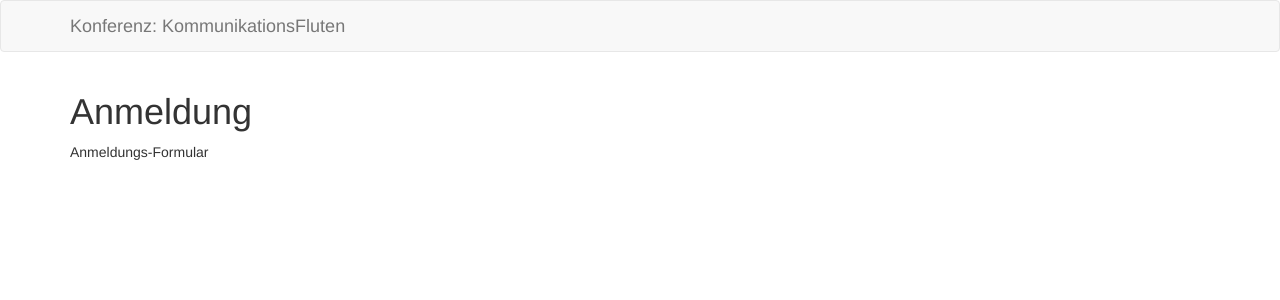
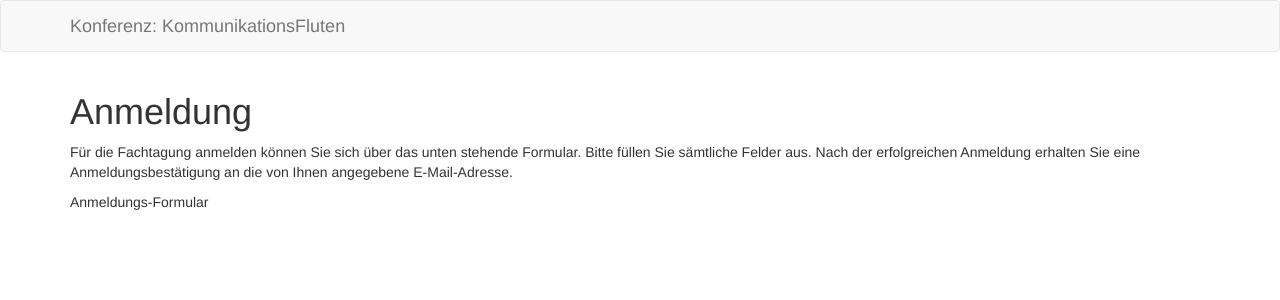
Before and after one commit to susedev/test, a Jekyll site: the page built from anmeldung.html, in a window 1280 px wide. Shown: the top 300 px of the page. Built offline with Jekyll 4.4.1, drawn with Linux system fonts in a browser that asks for light colours.

Commit message:
Edit from JekyllCMS

```diff
--- a/anmeldung.html
+++ b/anmeldung.html
@@ -1,4 +1,6 @@
 ---
 title: Anmeldung
 ---
+<p>F&uuml;r die Fachtagung anmelden k&ouml;nnen Sie sich &uuml;ber das unten stehende Formular. Bitte f&uuml;llen Sie s&auml;mtliche Felder aus. Nach der erfolgreichen Anmeldung erhalten Sie eine Anmeldungsbest&auml;tigung an die von Ihnen angegebene E-Mail-Adresse.</p>
+
 <p>Anmeldungs-Formular</p>
```
